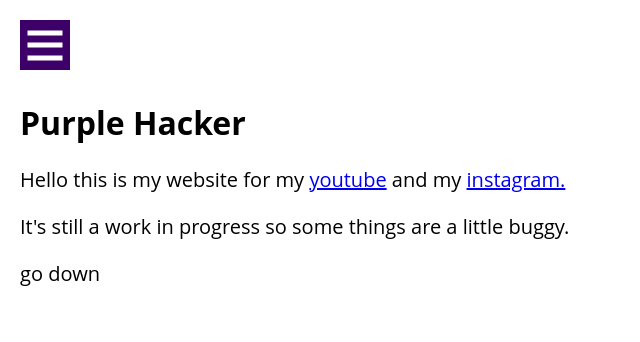
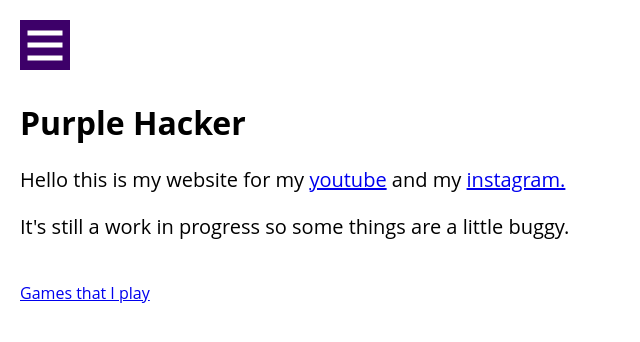
Before and after one commit to Purple-Hacker/PurpleHacker, a plain HTML site: page index.html in a window 1280 px wide. Shown: the whole page, without its empty margins (0-640 px from the left). Drawn offline with Linux system fonts and the light colour scheme.

Commit message:
Update index.html

```diff
--- a/index.html
+++ b/index.html
@@ -19,7 +19,8 @@
     <h1>Purple Hacker</h1>
     <p>Hello this is my website for my <a href="https://youtube.com/Hedgy">youtube</a> and my <a href="https://instagram.com/purple.hacker">instagram.</a></p>
     <p>It's still a work in progress so some things are a little buggy.</p>
-    <p href="https://purplehacker.com/index.html#bottom">go down</p>
+    <br>
+    <a href="https://purplehacker.com/#bottom">Games that I play</a>
     <br><br><br><br><br><br><br><br><br><br><br><br><br><br><br><br><br><br><br><br><br><br><br><br><br><br><br><br><br><br><br><br><br><br><br><br><br><br><br><br><br><br>
     <p id="bottom">Ooh special</p>
   </div>
```
